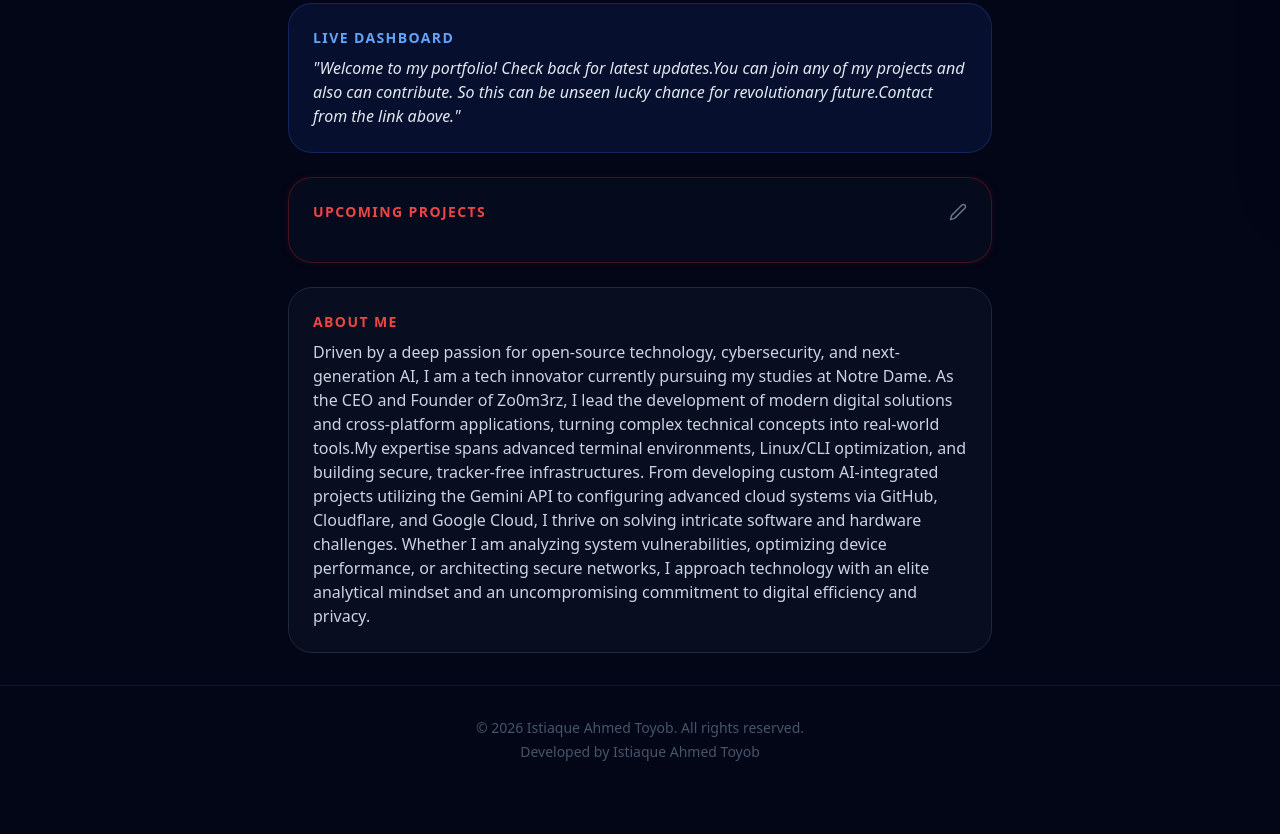
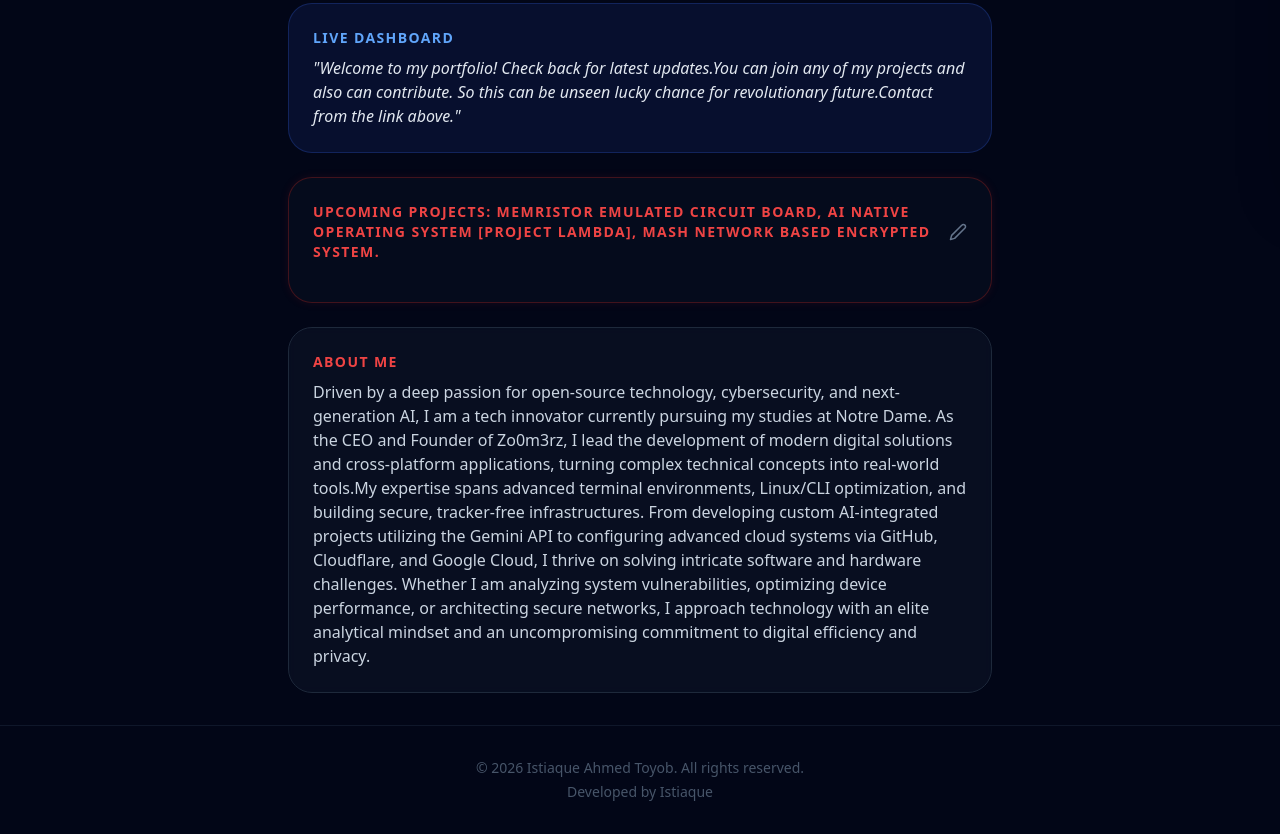
Before and after one commit to istiaquelll/portfolio, a plain HTML site: page index.html in a window 1280 px wide. Shown: the part 612-1446 px from the top of the page. Before the commit the page ends 1406 px from the top, so only its background shows below. Drawn offline with nearby package versions, Linux system fonts and the light colour scheme.

Commit message:
updating the looks and uui

```diff
--- a/index.html
+++ b/index.html
@@ -62,7 +62,7 @@
 
         <section class="bg-slate-900/30 p-6 rounded-3xl border border-red-900/50 shadow-[0_0_10px_rgba(220,38,38,0.1)]">
             <div class="flex justify-between items-center mb-4">
-                <h2 class="text-sm font-bold uppercase tracking-widest text-red-500">Upcoming Projects</h2>
+                <h2 class="text-sm font-bold uppercase tracking-widest text-red-500">Upcoming Projects: Memristor emulated circuit board, Ai native operating system [project lambda], Mash network based encrypted system.</h2>
                 <button onclick="toggleDrawer()" class="text-slate-500 hover:text-red-500 transition-colors"><svg xmlns="http://www.w3.org/2000/svg" width="18" height="18" viewBox="0 0 24 24" fill="none" stroke="currentColor" stroke-width="2" stroke-linecap="round" stroke-linejoin="round"><path d="M17 3a2.85 2.83 0 1 1 4 4L7.5 20.5 2 22l1.5-5.5L17 3z"/></svg></button>
             </div>
             <ul id="projectList" class="text-slate-300 space-y-2 list-disc list-inside marker:text-red-600"></ul>
@@ -77,7 +77,7 @@
 
     <footer class="text-center py-8 text-slate-600 text-sm border-t border-slate-900">
         <p>&copy; 2026 Istiaque Ahmed Toyob. All rights reserved.</p>
-        <p class="mt-1">Developed by Istiaque Ahmed Toyob</p>
+        <p class="mt-1">Developed by Istiaque </p>
     </footer>
 
     <div id="drawer" class="fixed top-0 right-0 h-full w-80 bg-slate-900 border-l border-red-900 z-50 p-6 overflow-y-auto shadow-2xl">
```
